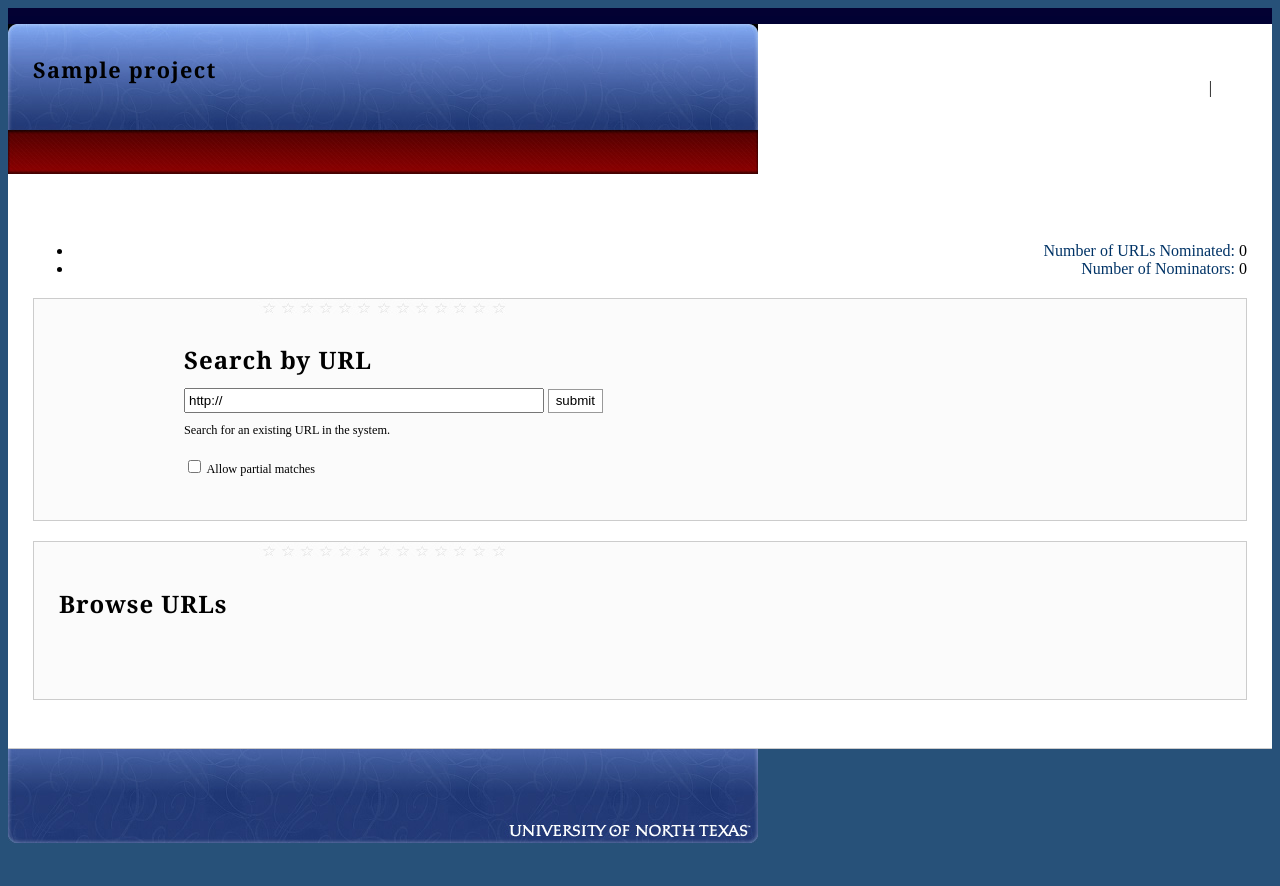
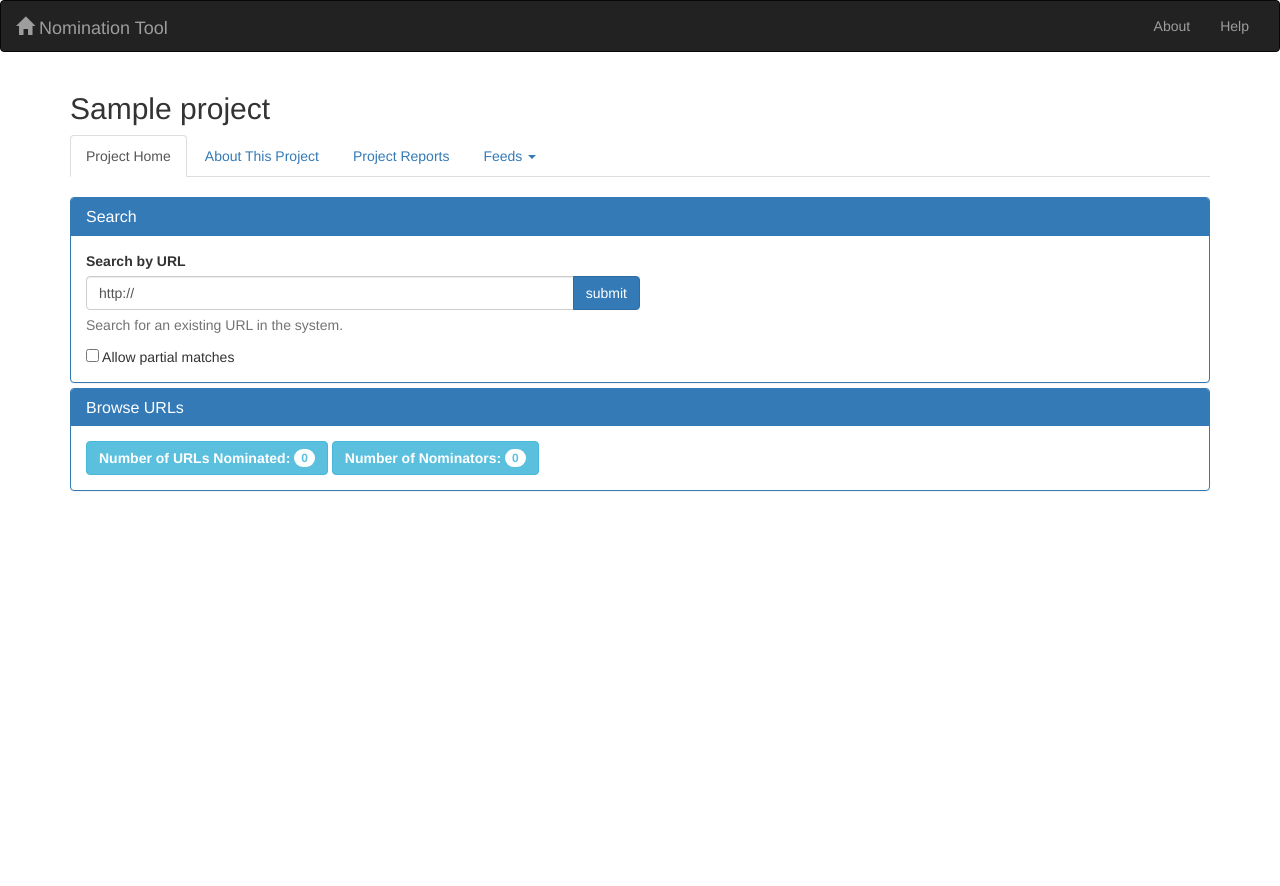
Before and after one commit to unt-libraries/django-nomination, a Django app: a page that uses nomination/templates/nomination/project_urls.html in a window 1280 px wide. After the commit the page ends 491 px from the top, so only its background shows below. Run offline with Django 3.2, Linux system fonts and the light colour scheme; tables that the repository leaves empty hold one stand-in row (values such as "Sample post"); some libraries are stand-ins or nearby versions.

Commit message:
Update project_urls page UI.

```diff
--- a/nomination/templates/nomination/project_urls.html
+++ b/nomination/templates/nomination/project_urls.html
@@ -1,70 +1,60 @@
-{% extends "nomination/index.html" %}
-{% load staticfiles %}
+{% extends "nomination/base.html" %}
 
 {% block title %}Nomination Tool: Project URL Nomination{% endblock %}
 
-{% block extra_header %}
-{{ block.super }}
-<script type="text/javascript" src="{% static 'nomination/scripts/jquery.treeview.pack.js' %}"></script>
-<script type="text/javascript" src="{% static 'nomination/scripts/jquery.treeview.async.js' %}"></script>
-<!--
-<script type="text/javascript">
-    $(document).ready(function() {
-            $("#browse-list").treeview({
-                url: "{# url 'browse_json' project.project_slug,"surt" #}",
-                collapsed: true
-            });
-            $("#search-url-value").focus();
+{% block content %}
 
-    });
-</script>
--->
-{% endblock %}
-
-{% block main_nav %}{% endblock %}
-
-{% block content %}
-    <div id="gen-nom-stats">
-        <ul>
-            <li>
-                <a href="{% url 'url_report' project.project_slug  %}">
-                    Number of URLs Nominated:
-                </a>
-                 {{ url_count }}
-            </li>
-            <li>
-                <a href="{% url 'nominator_report' project.project_slug "nominator" %}">
-                    Number of Nominators:
-                </a>
-                {{ nominator_count }}
-            </li>
-        </ul>
+    <div class="panel-group">
+        {% include "nomination/proj_navbar.html" with active_tab='proj_urls' %}
+        <div class="panel panel-primary">
+            <div class="panel-heading">
+                <h4 class="panel-title">Search</h4>
             </div>
-	<div id="search-url-field" class="field-wrapper">
-		    <h2>Search by URL</h2>
-
-	    <form method="post" action="{% url 'url_lookup' project.project_slug %}">{% csrf_token %}
-			    <input type="text" name="search-url-value" id="search-url-value" value="http://" />
-                    <input type="submit" value="submit" class="prettier-button" />
-                <div class="instruction">Search for an existing URL in the system.</div>
-                <div class="instruction"><input type="checkbox" name="partial-search" value="true"><span class="form-choice"> Allow partial matches</span></div>
+            <div class="panel-body">
+                <form method="post" role="form" action="{% url 'url_lookup' project.project_slug %}">{% csrf_token %}
+                    <label for="search-url-value">Search by URL</label>
+                    <div class="input-group col-md-6">
+                        <input type="text" class="form-control" name="search-url-value" id="search-url-value" aria-describedby="help-block" value="http://">
+                        <span class="input-group-btn">
+                            <button class="btn btn-primary" type="submit">submit</button>
+                        </span>
+                    </div>
+                    <span class="help-block" id="helpBlock">Search for an existing URL in the system.</span>
+                    <span>
+                        <input type="checkbox" name="partial-search" value="true">
+                        Allow partial matches
+                    </span>
                 </form>
             </div>
-
-         <div class="field-wrapper">
-            <h2>Browse URLs</h2><br/>
-
-            <div class="browse">
+        </div>
+        <div class="panel panel-primary">
+            <div class="panel-heading">
+                <h4 class="panel-title">Browse URLs</h4>
+            </div>
+            <div class="panel-body">
+                <a href="{% url 'url_report' project.project_slug  %}" class="btn btn-info">
+                    <b>Number of URLs Nominated: </b>
+                    <span class="badge">{{ url_count }}</span>
+                </a>
+                <a href="{% url 'nominator_report' project.project_slug "nominator" %}" class="btn btn-info">
+                    <b>Number of Nominators: </b>
+                    <span class="badge">{{ nominator_count }}</span>
+                </a>
+            </div>
+            <ul class="list-group">
                 {% for top_domain,domain_list in browse_tup %}
+                    <li class="list-group-item">
                         <h3>
                             <a href="/nomination/{{ project.project_slug }}/surt/http://({{ top_domain }}/">
                                 {{ top_domain }}
                             </a>
                         </h3>
-                <ul>
+                        <hr>
+                        <ul class="list-inline">
                             {% for surt_tuple in domain_list %}
                                 {% ifequal surt_tuple.0 "A" %}<br/>{% endifequal %}
-                        <li>{% if surt_tuple.1 %}
+                                <li>
+                                    {% if surt_tuple.1 %}
                                         <a href="/nomination/{{ project.project_slug }}/surt/{{ surt_tuple.1 }}/">
                                             {{ surt_tuple.0 }}
                                         </a>
@@ -74,17 +64,10 @@
                                 </li>
                             {% endfor %}
                         </ul>
+                    </li>
                 {% endfor %}
+            </ul>
+        </div>
     </div>
 
-         </div><br/>
-<!--
-         <div class="field-wrapper">
-                <h2>Browse by SURT</h2>
-
-                <ul id="browse-list">
-                </ul>
-
-         </div>
--->
 {% endblock %}
```
Lines whose indentation alone changed are shown as unchanged.
